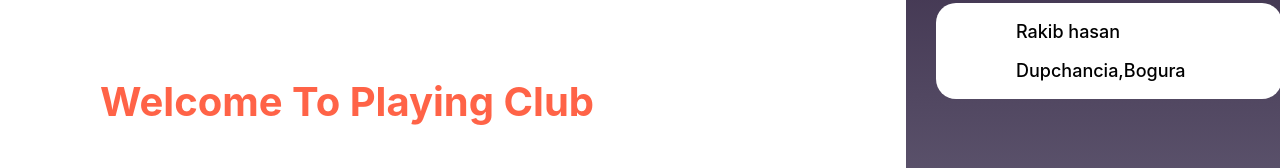
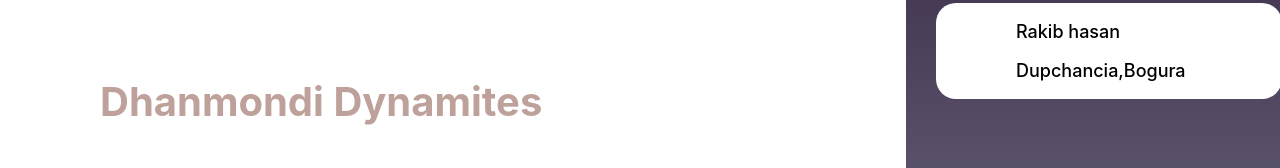
Before and after one commit to Rakibhasaniu/playing-club-react, a React (Create React App) app: page / in a window 1280 px wide. Shown: the top 168 px of the page. Built offline with nearby package versions, Linux system fonts and the light colour scheme.

Commit message:
footer added

```diff
--- a/src/Components/Navbar/Navbar.css
+++ b/src/Components/Navbar/Navbar.css
@@ -6,9 +6,6 @@
 }
 .nav h1{
     margin-left: 20px;
-    color: tomato;
+    color: rgb(190, 161, 155);
     font-size: 40px;
 }
-/* .icon{
-    font-size: 40px;
-} */
--- a/src/Components/Navbar/Navbar.js
+++ b/src/Components/Navbar/Navbar.js
@@ -1,10 +1,13 @@
 import React from 'react';
 import './Navbar.css'
+
+
 
 const Navbar = () => {
     return (
         <div className='nav'>
-            <h1 className='hhh'>Welcome To Playing Club</h1>
+
+            <h1 className='hhh'>Dhanmondi Dynamites</h1>
         </div>
     );
 };
```
